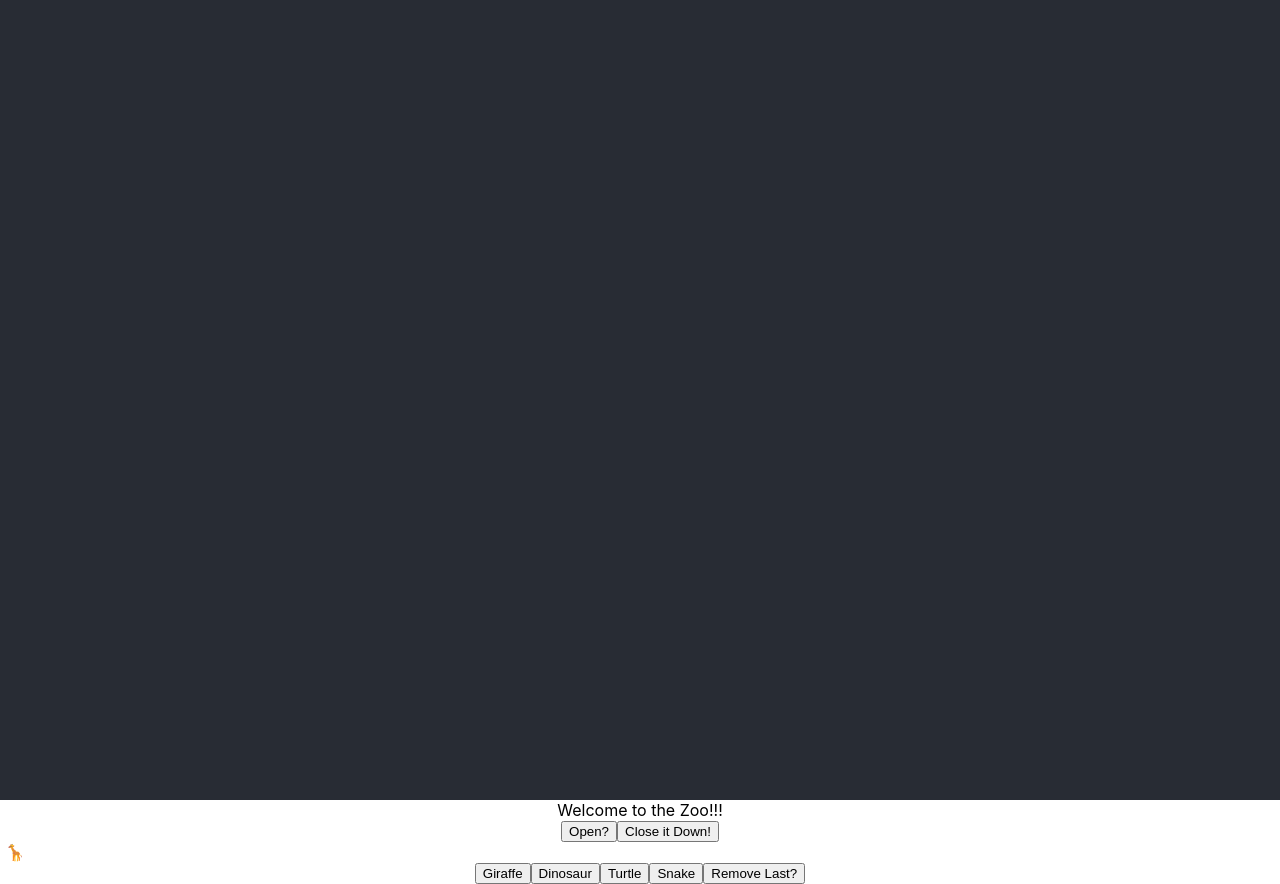
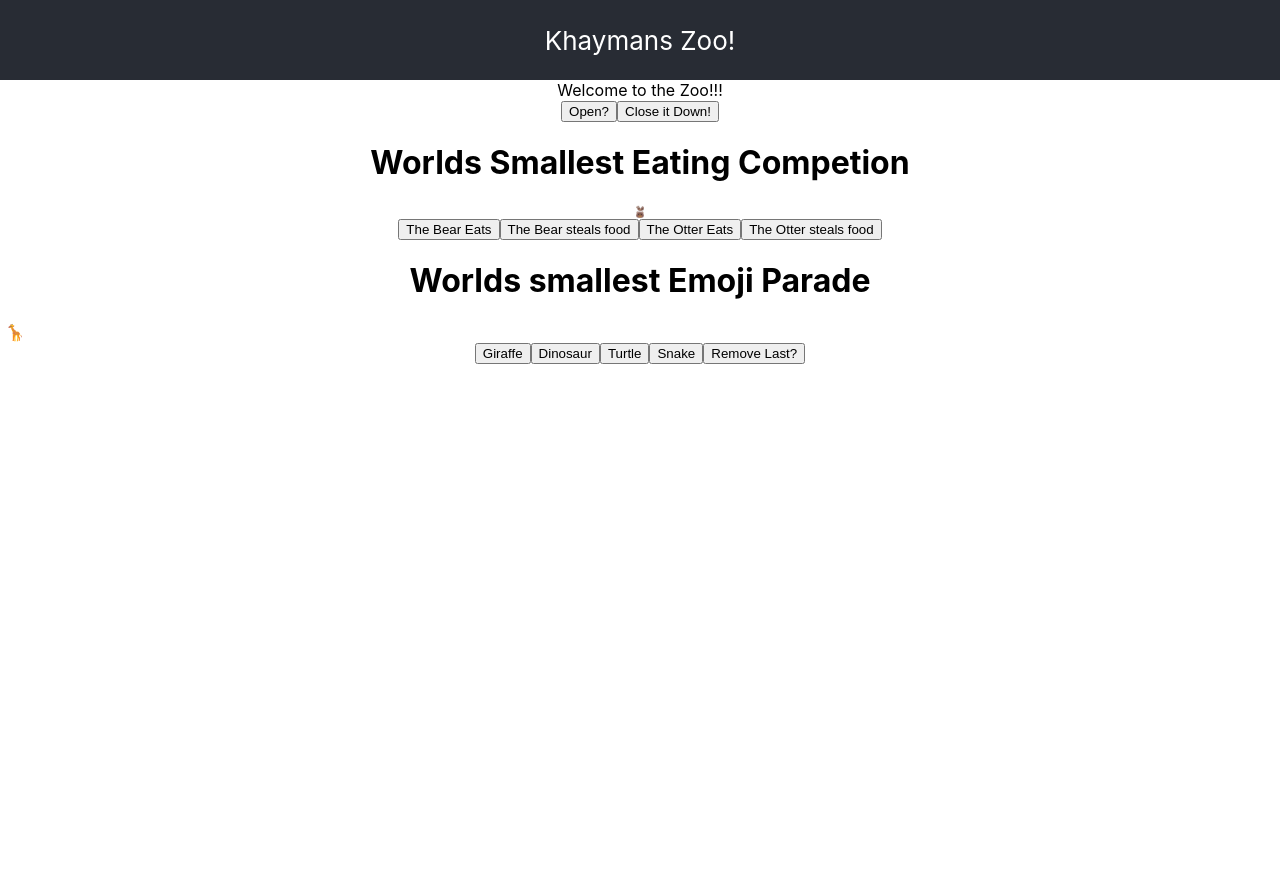
Before and after one commit to KhaymanaKing/react-zoo, a React (Create React App) app: page / in a window 1280 px wide. After the commit the page ends 800 px from the top, so only its background shows below. Built offline with nearby package versions, Linux system fonts and the light colour scheme.

Commit message:
app functional

```diff
--- a/src/App.css
+++ b/src/App.css
@@ -15,7 +15,7 @@
 
 .App-header {
   background-color: #282c34;
-  min-height: 100vh;
+  min-height: 10vh;
   display: flex;
   flex-direction: column;
   align-items: center;
--- a/src/App.js
+++ b/src/App.js
@@ -1,7 +1,7 @@
 import './App.css';
 import ParadeList from './Parade/ParadeList';
 import OpenSign from './OpenSign/OpenSign';
-
+import EatingCompetition from './EatingCompetition/EatingCompetition';
 
 import { useState } from 'react';
 
@@ -41,12 +41,14 @@ function App() {
   return (
     <div className="App">
       <header className="App-header">
+        Khaymans Zoo!
       </header>
 
       <OpenSign isOpen={isOpen}/>
       <button onClick={handleOpen}>Open?</button>
       <button onClick={handleClose}>Close it Down!</button>
-
+      <EatingCompetition/>
+      <h1> Worlds smallest Emoji Parade</h1>
       <ParadeList animals ={animal}/>
       <div className='animal-buttons'>
         <button onClick={handleGiraffe}>Giraffe</button>
--- /dev/null
+++ b/src/EatingCompetition/EatingComp.Css
@@ -0,0 +1,17 @@
+div.eat-comp   {
+    display:flex;
+    flex-direction: row;
+    justify-content: center;
+}
+div.competitor {
+    display: flex;
+    flex-direction: row;
+    justify-content: center;
+}
+
+button {
+    display: block;
+}
+.emoji {
+    padding: 50px;
+}
--- /dev/null
+++ b/src/EatingCompetition/EatingCompetition.js
@@ -0,0 +1,28 @@
+import React from 'react';
+import { useState } from 'react';
+
+
+export default function EatingCompetition() {
+  const [otterSize, setOtterSize] = useState(10);
+  const [bearSize, setBearSize] = useState(10);
+
+  const SIZE_MODIFIER = 10;
+
+  return (
+
+    <div className='eat-comp'>
+      <h1> Worlds Smallest Eating Competion </h1>
+      <div className='competitor'>
+        <div className='emoji' style={{ fontSize: `${otterSize}%` } }>
+            🦦</div>
+      </div>
+      <div className='competitor'>
+        <div className='emoji' style={{ fontSize: `${bearSize}%` } }>🐻</div>
+      </div>
+      <button onClick={() => setBearSize(bearSize + SIZE_MODIFIER)}>The Bear Eats</button>
+      <button onClick={() => setOtterSize(otterSize - SIZE_MODIFIER)}>The Bear steals food</button>
+      <button onClick={() => setOtterSize(otterSize + SIZE_MODIFIER)}>The Otter Eats</button>
+      <button onClick={() => setBearSize(bearSize - SIZE_MODIFIER)}>The Otter steals food</button>
+    </div>
+  );
+}
```
